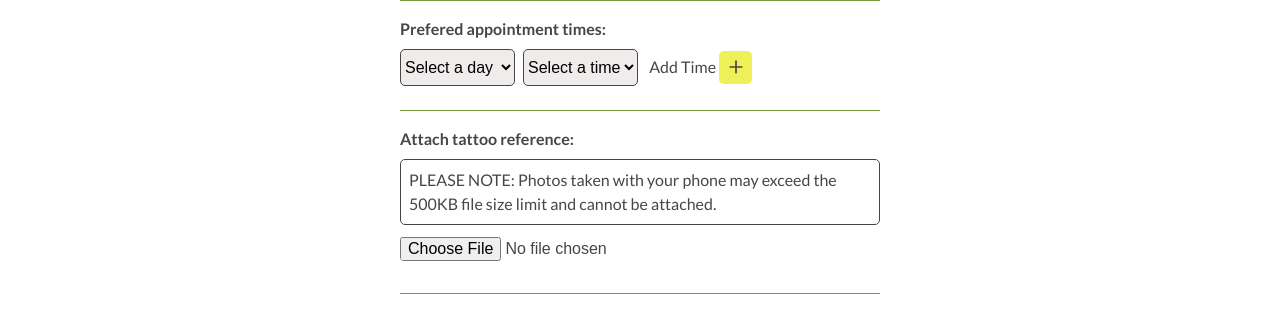
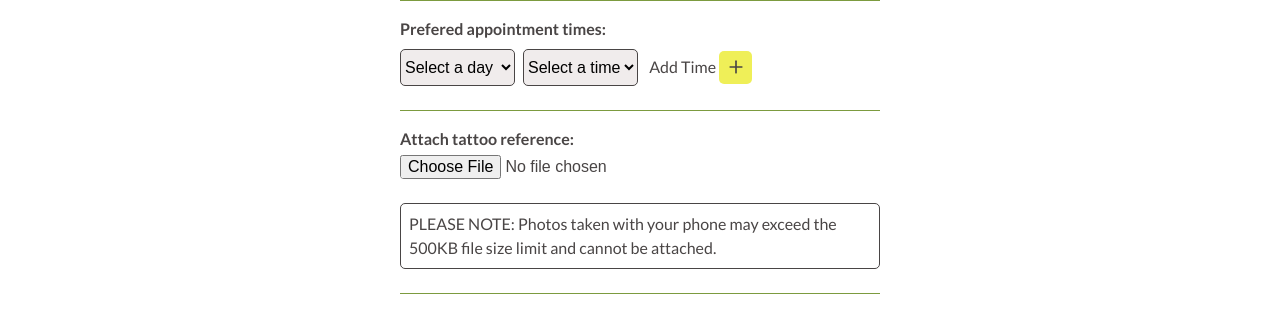
Before and after one commit to rmarafioti/wildWindNext, a Next.js app: page /requestappt in a window 1280 px wide. Shown: the part 840-1154 px from the top of the page. Built offline with nearby package versions, Linux system fonts and the light colour scheme.

Commit message:
made slight changes for better ux

```diff
--- a/src/components/Form.jsx
+++ b/src/components/Form.jsx
@@ -271,13 +271,7 @@ export default function Form() {
         />
       </div>
       <div className={styles.formSectionContainer} id={styles.attachFile}>
-        <label className={styles.label}>
-          Attach tattoo reference:{" "}
-          <p className={styles.attachMessage}>
-            PLEASE NOTE: Photos taken with your phone may exceed the 500KB file
-            size limit and cannot be attached.
-          </p>
-        </label>
+        <label className={styles.label}>Attach tattoo reference: </label>
         <input
           className={styles.form}
           id={styles.file}
@@ -287,6 +281,10 @@ export default function Form() {
           onChange={handleInputChange}
           onFocus={() => handleInputFocus("my_file")}
         />
+        <p className={styles.attachMessage}>
+          PLEASE NOTE: Photos taken with your phone may exceed the 500KB file
+          size limit and cannot be attached.
+        </p>
         {fileSizeError && (
           <p className={styles.error}>
             *Attachment file error. The maximum allowed attachments size is
--- a/src/layout/Navbar.jsx
+++ b/src/layout/Navbar.jsx
@@ -134,7 +134,7 @@ export default function Navbar() {
                   <IoIosArrowForward />
                 </Link>
                 <Link className={styles.dropLink} href="/mercytats">
-                  <h4 className={styles.dropLinkName}>Mercedes Wright</h4>
+                  <h4 className={styles.dropLinkName}>Mercy Wright</h4>
                   <IoIosArrowForward />
                 </Link>
               </menu>
--- a/src/layout/Navbar.module.css
+++ b/src/layout/Navbar.module.css
@@ -276,9 +276,9 @@
   }
   #navLogo {
     max-width: 250px;
-    margin: 1rem 0rem 0.5rem 0rem;
+    margin: 1rem 2rem 0.5rem 0rem;
   }
-  #contactButton {
+  #contactContainer {
     display: none;
   }
   .menu {
--- a/src/pages/tattoos.jsx
+++ b/src/pages/tattoos.jsx
@@ -48,7 +48,7 @@ export default function Tattoos() {
           <h3 className={styles.linkHeader}>Rich Marafioti</h3>
         </Link>
         <Link href="/mercytats" className={styles.artistLink}>
-          <h3 className={styles.linkHeader}>Mercedes Wright</h3>
+          <h3 className={styles.linkHeader}>Mercy Wright</h3>
         </Link>
       </div>
     </article>
--- a/src/styles/form.module.css
+++ b/src/styles/form.module.css
@@ -12,6 +12,7 @@
 }
 
 .attachMessage {
+  color: var(--wildBlack);
   margin: .5rem 0rem .5rem 0rem;
   padding: .5rem;
   font-weight: normal;
```
